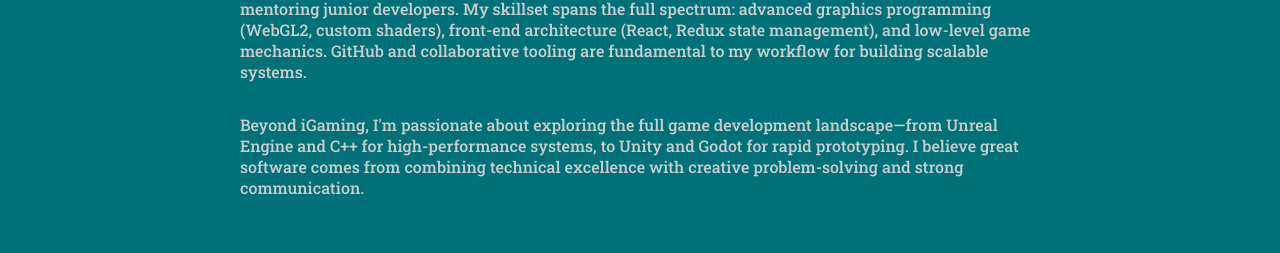
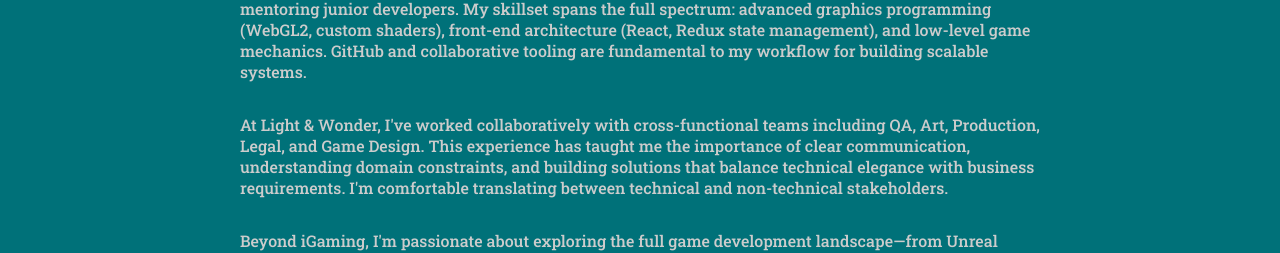
Before and after one commit to fr3drick545/fredfolio4, a React (Create React App) app: page / in a window 1280 px wide. Shown: the part 1227-1480 px from the top of the page. Built offline with nearby package versions, Linux system fonts and the light colour scheme.

Commit message:
Add cross-functional team collaboration experience
- Highlight work with QA, Art, Production, Legal, Game Design teams
- Emphasize communication and stakeholder management skills
- Mention ability to bridge technical and non-technical domains

```diff
--- a/src/components/About.js
+++ b/src/components/About.js
@@ -64,6 +64,15 @@
           whileInView="visible"
           variants={Xmove}
           viewport={{ once: true }}
+          custom={1.25}
+        >
+          At Light & Wonder, I've worked collaboratively with cross-functional teams including QA, Art, Production, Legal, and Game Design. This experience has taught me the importance of clear communication, understanding domain constraints, and building solutions that balance technical elegance with business requirements. I'm comfortable translating between technical and non-technical stakeholders.
+        </motion.p>
+        <motion.p
+          initial={{ opacity: 0, x: 200 }}
+          whileInView="visible"
+          variants={Xmove}
+          viewport={{ once: true }}
           custom={1.5}
         >
           Beyond iGaming, I'm passionate about exploring the full game development landscape—from Unreal Engine and C++ for high-performance systems, to Unity and Godot for rapid prototyping. I believe great software comes from combining technical excellence with creative problem-solving and strong communication.
```
